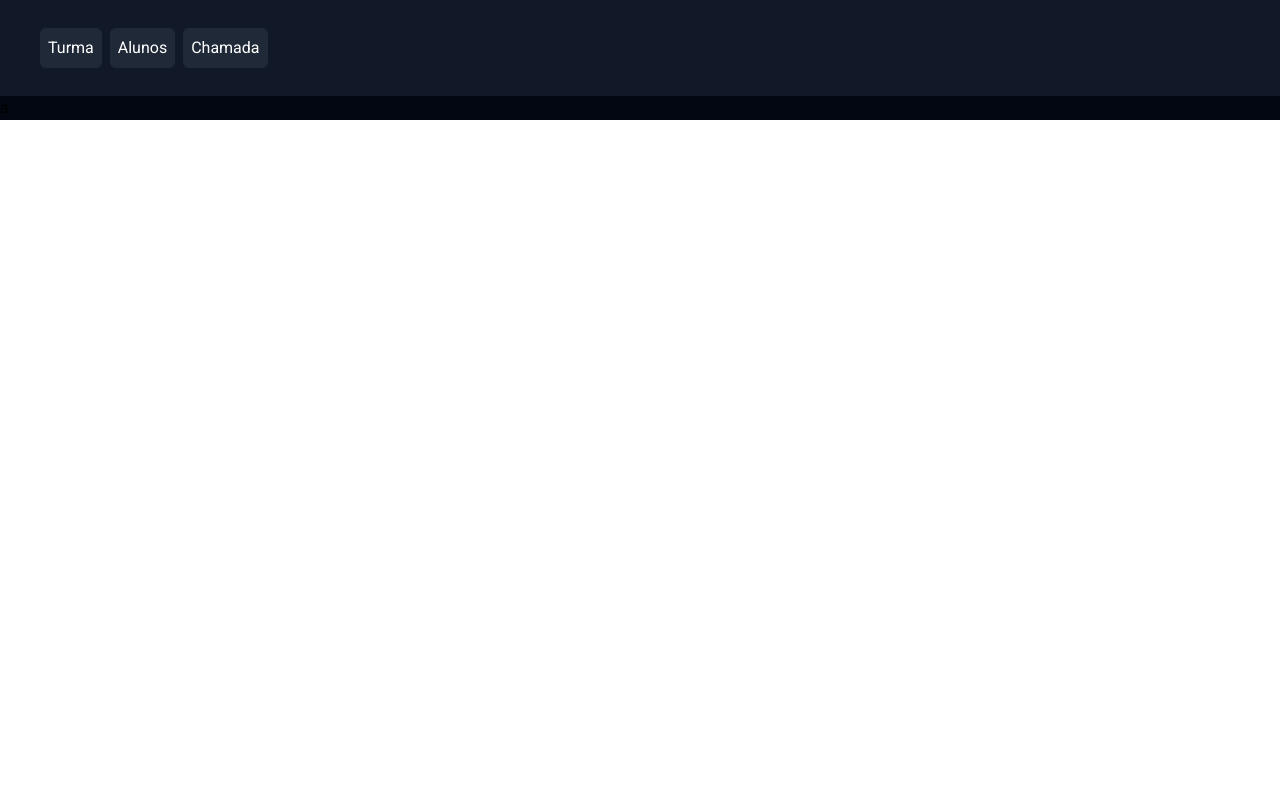
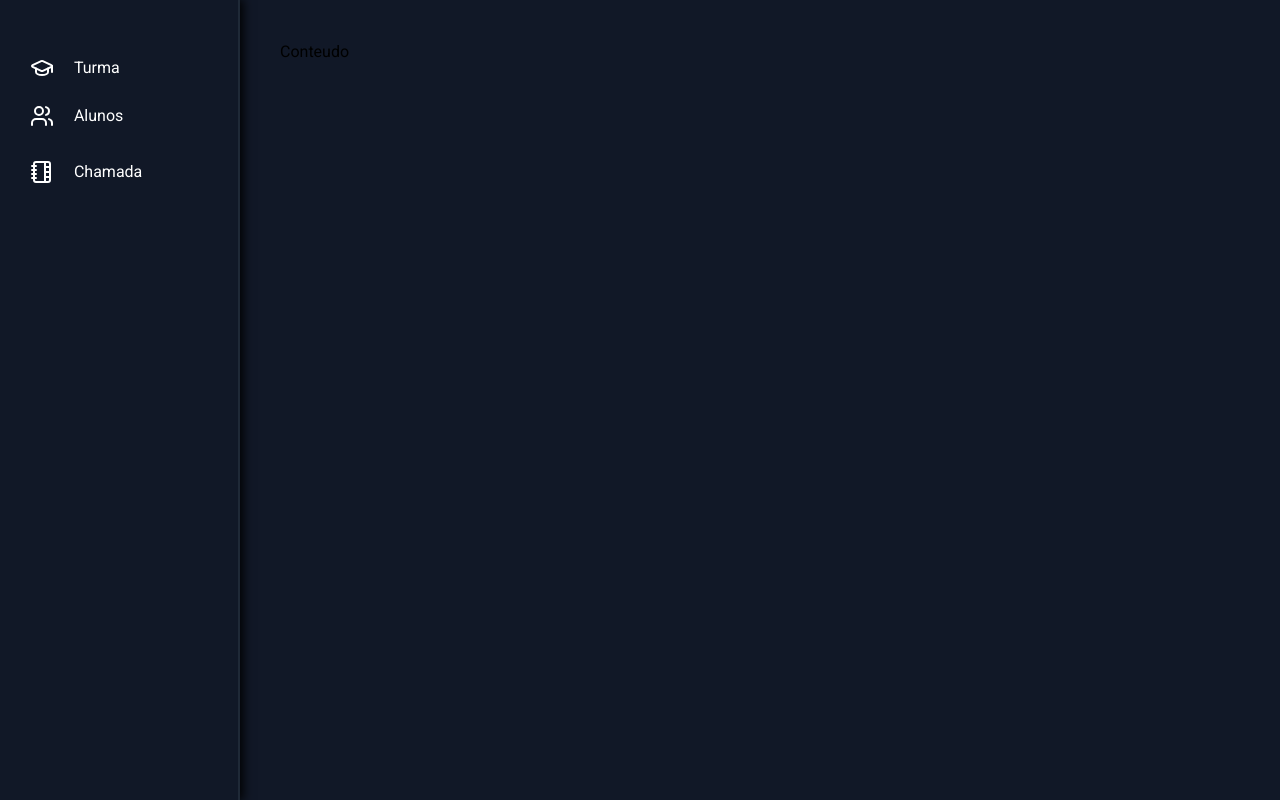
Before and after one commit to leonardo-tcarvalho/appChamadaAlunos, a React (Vite) app: page / in a window 1280 px wide. Built offline with nearby package versions, Linux system fonts and the light colour scheme.

Commit message:
feat: modify nav

```diff
--- a/index.html
+++ b/index.html
@@ -13,7 +13,7 @@
     />
   </head>
   <body>
-    <div id="root"></div>
+    <div class="flex h-screen" id="root"></div>
     <script type="module" src="/src/main.jsx"></script>
   </body>
 </html>
--- a/src/components/Header.jsx
+++ b/src/components/Header.jsx
@@ -1,25 +1,44 @@
 import { Link } from "react-router-dom";
+import { CircleSVG } from "../images/svg/CircleSVG";
+import { GraduationCapSVG } from "../images/svg/GraduationCapSVG";
+import { UsersSVG } from "../images/svg/UsersSVG";
+import { AgendTabSVG } from "../images/svg/AgendTabSVG";
 
 export function Header() {
   return (
-        <header className="flex items-center w-full h-24 py-2 px-10 bg-gray-900">
-            <ul className="flex gap-2">
+    <header className="flex justify-center w-60 h-screen py-10 border-r-2 shadow-l z-50 border-gray-800 bg-gray-900">
+      <ul className="w-full">
         <Link to="/">
-                    <li className="rounded-md bg-gray-800 p-2 hover:bg-gray-700 duration-100 hover:-translate-y-1 hover:duration-100">
-                        <p className="text-white">Turma</p>
+          <li className="flex w-11/12 mx-auto my-2 items-center rounded-md py-2 px-5 gap-5 duration-100 hover:duration-100 hover:bg-gray-800">
+            <GraduationCapSVG />
+            <p className="font-normal text-white">Turma</p>
           </li>
         </Link>
-                <Link to='/alunos'>
-                    <li className="rounded-md bg-gray-800 p-2 hover:bg-gray-700 duration-100 hover:-translate-y-1 hover:duration-100">
-                        <p className="text-white">Alunos</p>
+        <div className="group">
+          <Link to="/alunos">
+            <li className="flex w-11/12 mx-auto my-2 items-center rounded-md py-2 px-5 gap-5 duration-100 hover:duration-100 hover:bg-gray-800">
+              <UsersSVG />
+              <p className="font-normal text-white">Alunos</p>
             </li>
+            <ul className="max-h-0 ease-in-out duration-1000 overflow-hidden group-hover:max-h-96 group-hover:duration-1000">
+              <li className="flex w-11/12 mx-auto my-2 items-center rounded-md py-2 px-5 gap-5 duration-100 hover:duration-100 hover:bg-gray-800">
+                <CircleSVG />
+                <p className="font-normal text-white">teste</p>
+              </li>
+              <li className="flex w-11/12 mx-auto my-2 items-center rounded-md py-2 px-5 gap-5 duration-100 hover:duration-100 hover:bg-gray-800">
+                <CircleSVG />
+                <p className="font-normal text-white">teste</p>
+              </li>
+            </ul>
           </Link>
-                <Link to='/chamada'>
-                    <li className="rounded-md bg-gray-800 p-2 hover:bg-gray-700 duration-100 hover:-translate-y-1 hover:duration-100">
-                        <p className="text-white">Chamada</p>
+        </div>
+        <Link to="/chamada">
+          <li className="flex w-11/12 mx-auto my-2 items-center rounded-md py-2 px-5 gap-5 duration-100 hover:duration-100 hover:bg-gray-800">
+            <AgendTabSVG />
+            <p className="font-normal text-white">Chamada</p>
           </li>
         </Link>
       </ul>
     </header>
-    )
+  );
 }
--- /dev/null
+++ b/src/images/svg/AgendTabSVG.jsx
@@ -0,0 +1,26 @@
+export function AgendTabSVG() {
+  return (
+    <svg
+      xmlns="http://www.w3.org/2000/svg"
+      width="24"
+      height="24"
+      viewBox="0 0 24 24"
+      fill="none"
+      stroke="white"
+      strokeWidth="2"
+      strokeLinecap="round"
+      strokeLinejoin="round"
+      className="lucide lucide-notebook-tabs"
+    >
+      <path d="M2 6h4" />
+      <path d="M2 10h4" />
+      <path d="M2 14h4" />
+      <path d="M2 18h4" />
+      <rect width="16" height="20" x="4" y="2" rx="2" />
+      <path d="M15 2v20" />
+      <path d="M15 7h5" />
+      <path d="M15 12h5" />
+      <path d="M15 17h5" />
+    </svg>
+  );
+}
--- /dev/null
+++ b/src/images/svg/CircleSVG.jsx
@@ -0,0 +1,18 @@
+export function CircleSVG() {
+  return (
+    <svg
+      xmlns="http://www.w3.org/2000/svg"
+      width="10"
+      height="10"
+      viewBox="0 0 24 24"
+      fill="none"
+      stroke="white"
+      strokeWidth="2"
+      strokeLinecap="round"
+      strokeLinejoin="round"
+      className="lucide lucide-circle"
+    >
+      <circle cx="12" cy="12" r="10" />
+    </svg>
+  );
+}
--- /dev/null
+++ b/src/images/svg/GraduationCapSVG.jsx
@@ -0,0 +1,20 @@
+export function GraduationCapSVG() {
+  return (
+    <svg
+      xmlns="http://www.w3.org/2000/svg"
+      width="24"
+      height="24"
+      viewBox="0 0 24 24"
+      fill="none"
+      stroke="white"
+      strokeWidth="2"
+      strokeLinecap="round"
+      strokeLinejoin="round"
+      className="lucide lucide-graduation-cap"
+    >
+      <path d="M21.42 10.922a1 1 0 0 0-.019-1.838L12.83 5.18a2 2 0 0 0-1.66 0L2.6 9.08a1 1 0 0 0 0 1.832l8.57 3.908a2 2 0 0 0 1.66 0z" />
+      <path d="M22 10v6" />
+      <path d="M6 12.5V16a6 3 0 0 0 12 0v-3.5" />
+    </svg>
+  );
+}
--- /dev/null
+++ b/src/images/svg/UsersSVG.jsx
@@ -0,0 +1,21 @@
+export function UsersSVG() {
+  return (
+    <svg
+      xmlns="http://www.w3.org/2000/svg"
+      width="24"
+      height="24"
+      viewBox="0 0 24 24"
+      fill="none"
+      stroke="white"
+      strokeWidth="2"
+      strokeLinecap="round"
+      strokeLinejoin="round"
+      className="lucide lucide-users"
+    >
+      <path d="M16 21v-2a4 4 0 0 0-4-4H6a4 4 0 0 0-4 4v2" />
+      <circle cx="9" cy="7" r="4" />
+      <path d="M22 21v-2a4 4 0 0 0-3-3.87" />
+      <path d="M16 3.13a4 4 0 0 1 0 7.75" />
+    </svg>
+  );
+}
--- a/src/pages/Turmas.jsx
+++ b/src/pages/Turmas.jsx
@@ -1,7 +1,7 @@
 export function Turmas() {
-    return (
-        <section className="flex-full bg-gray-950">
-            <div>a</div>
-        </section>
-    )
+  return (
+    <section className="flex flex-col flex-1 p-10 bg-gray-900">
+      <div>Conteudo</div>
+    </section>
+  );
 }
--- a/tailwind.config.js
+++ b/tailwind.config.js
@@ -1,15 +1,15 @@
 /** @type {import('tailwindcss').Config} */
 export default {
-  content: [
-    "./index.html",
-    "src/**/*.{js,ts,jsx,tsx}",
-  ],
+  content: ["./index.html", "src/**/*.{js,ts,jsx,tsx}"],
   theme: {
     extend: {
       flex: {
-        'full': 1
-      }
+        full: 1,
+      },
+      boxShadow: {
+        l: "2px 0px 10px 1px black",
+      },
     },
   },
   plugins: [],
-}
+};
```
Lines whose indentation alone changed are shown as unchanged.
